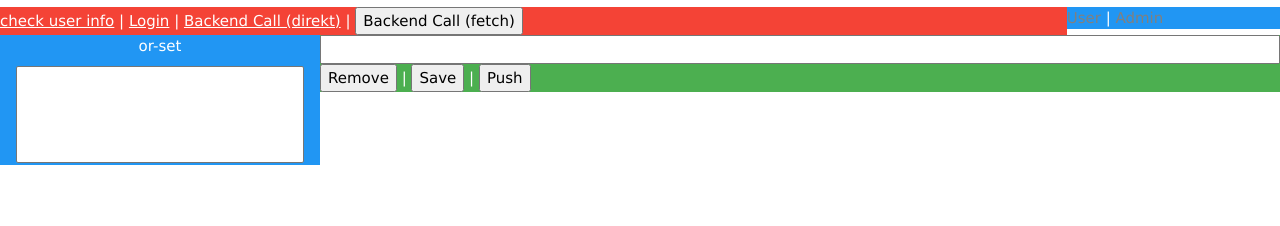
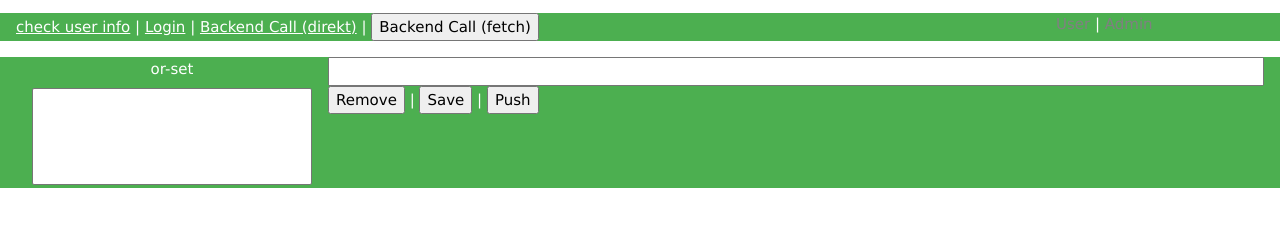
Before and after one commit to pwsimon/az-swa-pure, a website with bundled scripts: page public/index.html in a window 1280 px wide. Shown: the part 106-332 px from the top of the page. Built offline with nearby package versions, Linux system fonts and the light colour scheme; files whose address does not match are found by name.

Commit message:
remove debug color and style rows with panel

```diff
--- a/public/index.html
+++ b/public/index.html
@@ -15,30 +15,33 @@
 		<a href="/.auth/logout" class="w3-bar-item w3-button">Logout</a>
 	</div>
 	<h1>Backend API using EasyAuth</h1>
+	<div class="w3-panel w3-green">
 		<div class="w3-row">
 			<!--
 				https://www.w3schools.com/w3css/w3css_responsive.asp
 				on a large/medium screen: i have, one row with 2 columns (10/2)
-			on sa small screen: i have 2 rows with 12 columns
+				on a small screen: i have 2 rows with 12 columns
 			-->
-		<div class="w3-col m10 l10 w3-red">
+			<div class="w3-col m10 l10">
 				<a href="/.auth/me">check user info</a> |
 				<a href="/.auth/login/aad">Login</a> |
 				<a href="/api/authreq">Backend Call (direkt)</a> |
 				<button onclick="doBackendCall()">Backend Call (fetch)</button>
 			</div>
-		<div class="w3-col m2 l2 w3-blue">
+			<div class="w3-col m2 l2">
 				<a id="user-link" class="disabled-link" href="/authUser.html">User</a> |
 				<a id="admin-link" class="disabled-link" href="/authAdmin.html">Admin</a>
 			</div>
 		</div>
+	</div>
+	<div class="w3-panel w3-green">
 		<div class="w3-row">
 			<!--
 				https://www.w3schools.com/w3css/w3css_responsive.asp
 				on a large/medium screen: i have, one row with 2 columns (3/9)
-			on sa small screen: i have 2 rows with with 12 columns
+				on a small screen: i have 2 rows with with 12 columns
 			-->
-		<div class="w3-col m3 l3 w3-blue">
+			<div class="w3-col m3 l3">
 				<div class="w3-container">
 					<div class="w3-display-container" style="height: 130px;">
 						<div class="w3-display-topmiddle">or-set</div>
@@ -49,10 +52,11 @@
 					</div>
 				</div>
 			</div>
-		<div class="w3-col m9 l9 w3-green">
+			<div class="w3-col m9 l9">
 				<input id="edtAdd" type="text" style="width:100%;"></input><br>
 				<button id="btnRemove" >Remove</button> |
 				<button id="btnSave" >Save</button> | <button id="btnPush" >Push</button>
+			</div>
 		</div>
 	</div>
 	<!--
```
Lines whose indentation alone changed are shown as unchanged.
